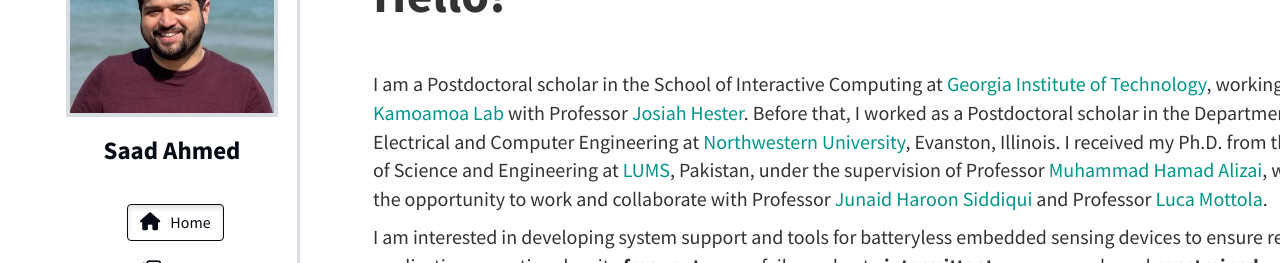
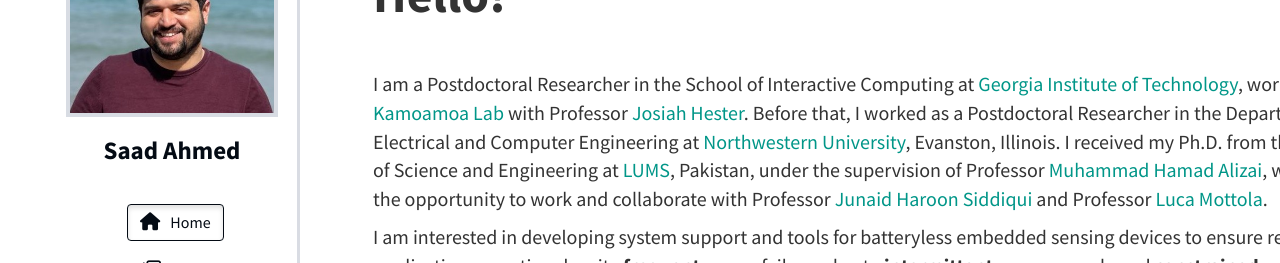
Before and after one commit to ch-saad-ahmed/saad-ahmed, a plain HTML site: page index.html in a window 1280 px wide. Shown: the part 123-386 px from the top of the page. Drawn offline with nearby package versions, Linux system fonts and the light colour scheme; some icons are missing; files whose address does not match are found by name; a web font is replaced by a local one.

Commit message:
updated intro

```diff
--- a/index.html
+++ b/index.html
@@ -105,8 +105,8 @@
                     <!-- <div class="border_b"></div> -->
                     <br>
                     <br>
-                    <p class = "main-text-font-setting">I am a Postdoctoral scholar in the School of Interactive Computing at <a href="https://www.ic.gatech.edu/">Georgia Institute of Technology</a>, working in the <a href="https://kamoamoa.com/">
-                        Kamoamoa Lab</a> with Professor <a href="https://josiahhester.com/">Josiah Hester</a>. Before that, I worked as a Postdoctoral scholar in the Department of Electrical and Computer Engineering at <a href="https://www.mccormick.northwestern.edu/electrical-computer/">Northwestern University</a>, Evanston, Illinois.
+                    <p class = "main-text-font-setting">I am a Postdoctoral Researcher in the School of Interactive Computing at <a href="https://www.ic.gatech.edu/">Georgia Institute of Technology</a>, working in the <a href="https://kamoamoa.com/">
+                        Kamoamoa Lab</a> with Professor <a href="https://josiahhester.com/">Josiah Hester</a>. Before that, I worked as a Postdoctoral Researcher in the Department of Electrical and Computer Engineering at <a href="https://www.mccormick.northwestern.edu/electrical-computer/">Northwestern University</a>, Evanston, Illinois.
                         <!-- I work in the <a href="https://josiahhester.com/"> Kamoamoa Lab</a> under the mentorship of Professor <a href="https://josiahhester.com/">Josiah Hester</a>.  -->
                         I received my Ph.D. from the School of Science and Engineering at <a href="https://sbasse.lums.edu.pk/">LUMS</a>, Pakistan, under the supervision of Professor <a href="https://web.lums.edu.pk/~alizai/">Muhammad Hamad Alizai</a>, where I had the opportunity
                         to work and collaborate with Professor <a href="https://www.junaidharoonsiddiqui.com/">Junaid Haroon Siddiqui</a> and Professor <a href="https://mottola.faculty.polimi.it/">Luca Mottola</a>.
```
